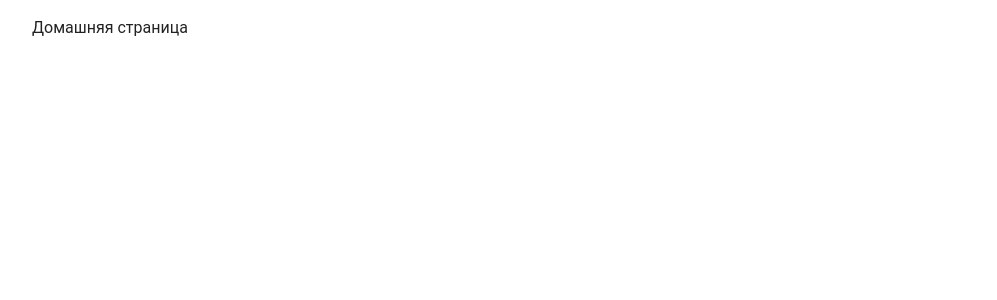
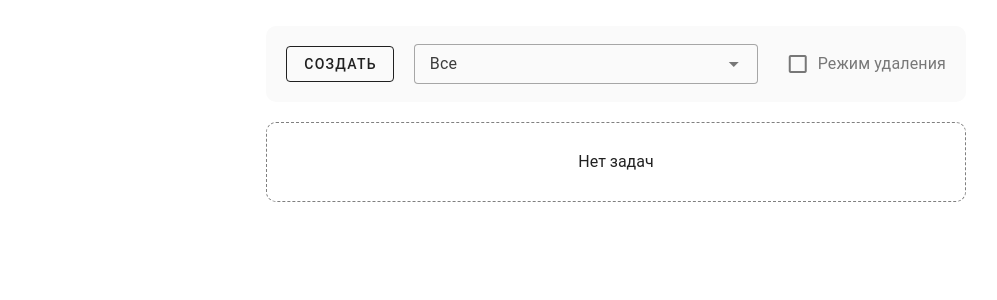
Before and after one commit to HentaiPlay/vue3-ts-todo, a Vue app: page / in a window 1280 px wide. Shown: the top 300 px of the page, without its empty margins (24-1021 px from the left). Built offline with nearby package versions, Linux system fonts and the light colour scheme.

Commit message:
feat(app): Добавлен комопнент с списком задач на главную страницу

```diff
--- a/src/pages/home/HomePage.vue
+++ b/src/pages/home/HomePage.vue
@@ -1,13 +1,21 @@
-<script setup lang="ts"></script>
+<script setup lang="ts">
+  import { TaskList } from '@/entities/task'
+</script>
 
-<template lang="html">
+<template>
   <v-container>
     <v-row>
       <v-col cols="12">
-        <div>Домашняя страница</div>
+        <div class="task-list-wrapper">
+          <TaskList />
+        </div>
       </v-col>
     </v-row>
   </v-container>
 </template>
 
-<style lang="scss" scoped></style>
+<style lang="sass" scoped>
+  .task-list-wrapper
+    display: flex
+    justify-content: center
+</style>
```
